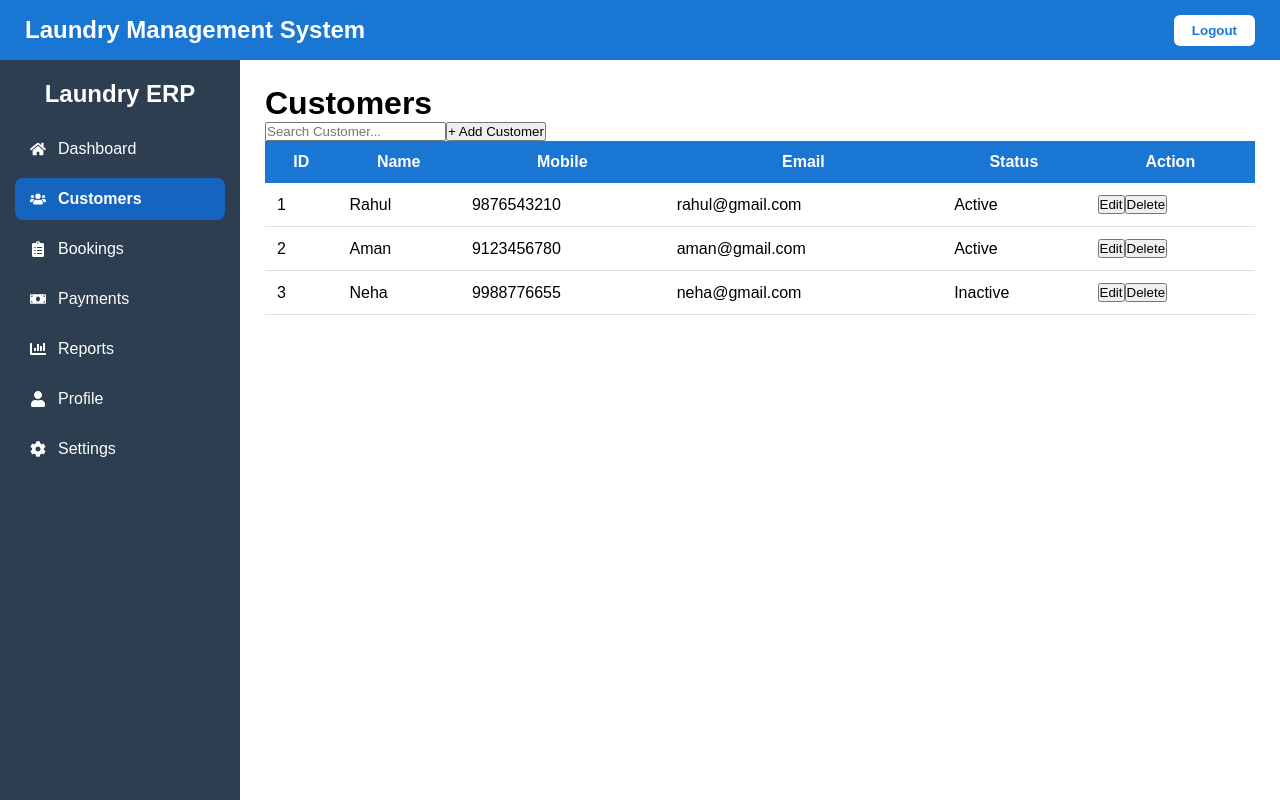
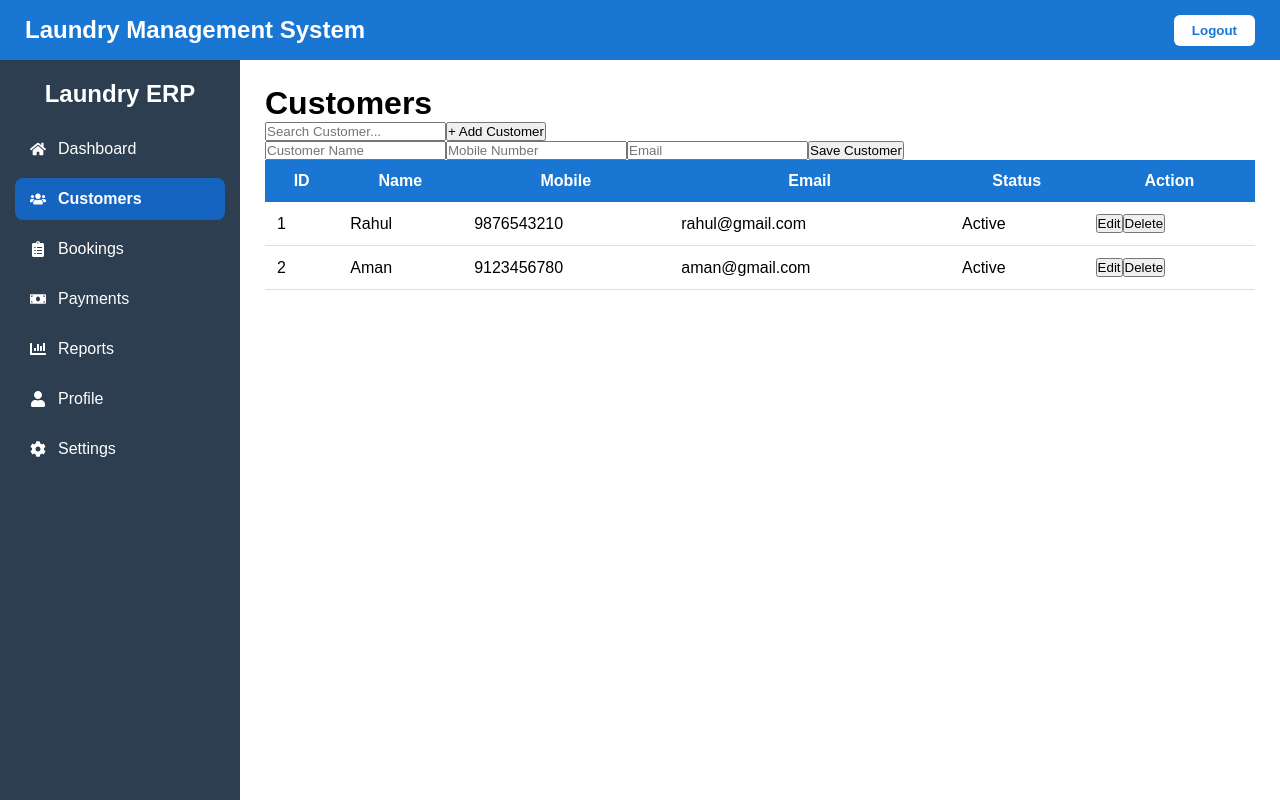
Before and after one commit to Er-Dhananjaykumar/Laundry-react, a React (Vite) app: page /customers in a window 1280 px wide. Built offline with nearby package versions, Linux system fonts and the light colour scheme; sample sign-in values are in the browser's storage.

Commit message:
Implement add customer functionality using React state

```diff
--- a/src/components/Customer/CustomerForm.jsx
+++ b/src/components/Customer/CustomerForm.jsx
@@ -0,0 +1,63 @@
+import { useState } from "react";
+
+function CustomerForm({ onSave }) {
+
+    const [name, setName] = useState("");
+    const [mobile, setMobile] = useState("");
+    const [email, setEmail] = useState("");
+
+    function handleSubmit(e) {
+
+        e.preventDefault();
+
+        if (!name || !mobile || !email) {
+            alert("Please fill all fields");
+            return;
+        }
+
+        onSave({
+            id: Date.now(),
+            name,
+            mobile,
+            email,
+            status: "Active"
+        });
+
+        setName("");
+        setMobile("");
+        setEmail("");
+    }
+
+    return (
+        <form onSubmit={handleSubmit} className="customer-form">
+
+            <input
+                type="text"
+                placeholder="Customer Name"
+                value={name}
+                onChange={(e) => setName(e.target.value)}
+            />
+
+            <input
+                type="text"
+                placeholder="Mobile Number"
+                value={mobile}
+                onChange={(e) => setMobile(e.target.value)}
+            />
+
+            <input
+                type="email"
+                placeholder="Email"
+                value={email}
+                onChange={(e) => setEmail(e.target.value)}
+            />
+
+            <button type="submit">
+                Save Customer
+            </button>
+
+        </form>
+    );
+}
+
+export default CustomerForm;
--- a/src/pages/Customers.jsx
+++ b/src/pages/Customers.jsx
@@ -1,10 +1,10 @@
 import { useState } from "react";
 import CustomerTable from "../components/Customer/CustomerTable";
+import CustomerForm from "../components/Customer/CustomerForm";
 
 function Customers() {
 
-  const [customers] = useState([
-
+  const [customers, setCustomers] = useState([
     {
         id: 1,
         name: "Rahul",
@@ -18,20 +18,26 @@ function Customers() {
         mobile: "9123456780",
         email: "aman@gmail.com",
         status: "Active"
-    },
-    {
-      id: 3,
-      name: "Neha",
-      mobile: "9988776655",
-      email: "neha@gmail.com",
-      status: "Inactive"
     }
+]);
+
+
+function addCustomer(customer) {
+
+    setCustomers((prevCustomers) => [
+
+        ...prevCustomers,
+
+        customer
 
     ]);
+
+}
 
   return (
     <>
       <h1>Customers</h1>
+
 <div className="customer-toolbar">
 
     <input
@@ -44,6 +50,9 @@ function Customers() {
     </button>
 
 </div>
+
+<CustomerForm onSave={addCustomer} />
+
 <CustomerTable customers={customers} />
     </>
   );
--- a/src/styles/customer.css
+++ b/src/styles/customer.css
@@ -41,3 +41,35 @@
 .customer-table tr:hover{
     background:#f8f9fa;
 }
+
+
+.customer-form{
+    display:grid;
+    grid-template-columns:repeat(4,1fr);
+    gap:15px;
+    margin-bottom:25px;
+}
+
+.customer-form input{
+
+    padding:10px;
+
+    border:1px solid #ccc;
+
+    border-radius:6px;
+
+}
+
+.customer-form button{
+
+    background:#1976d2;
+
+    color:white;
+
+    border:none;
+
+    border-radius:6px;
+
+    cursor:pointer;
+
+}
```
Lines whose indentation alone changed are shown as unchanged.
